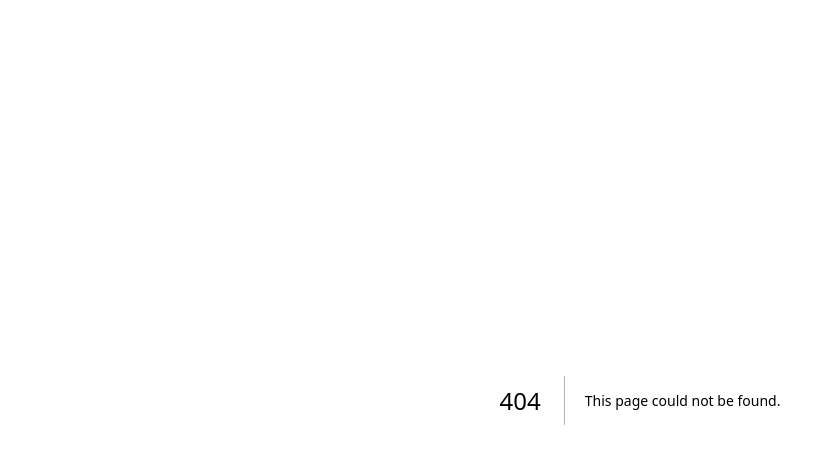
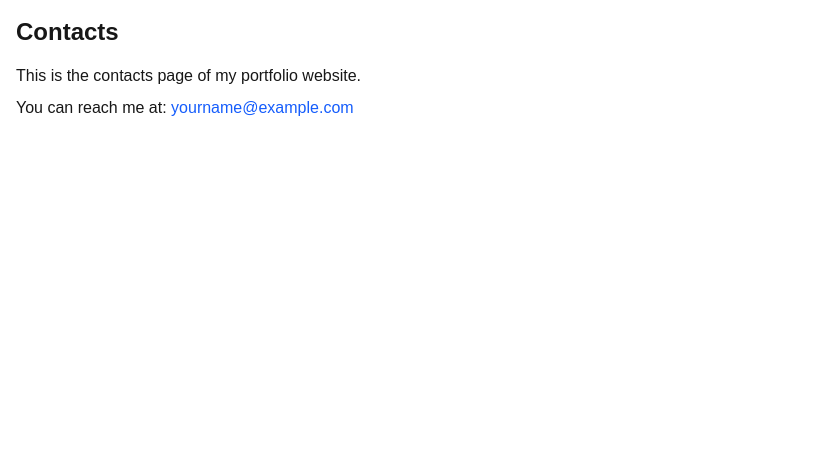
Before and after one commit to shirl3yyyy/portfolio-next, a Next.js app: page /contacts in a window 1280 px wide. Before the commit this address had no page. Shown: the top 464 px of the page, without its empty margins (0-827 px from the left). Built offline with nearby package versions, Linux system fonts and the light colour scheme.

Commit message:
new contacts file

```diff
--- /dev/null
+++ b/app/contacts/page.js
@@ -0,0 +1,21 @@
+export default function Contacts() {
+  return (
+    <section className="container mx-auto p-4">
+      <h1 className="text-2xl font-bold mb-4">Contacts</h1>
+
+      <p className="mb-2">
+        This is the contacts page of my portfolio website.
+      </p>
+
+      <p className="mb-4">
+        You can reach me at:{" "}
+        <a
+          className="text-blue-600"
+          href="mailto:yourname@example.com?subject=Portfolio%20Inquiry"
+        >
+          yourname@example.com
+        </a>
+      </p>
+    </section>
+  );
+}
```
